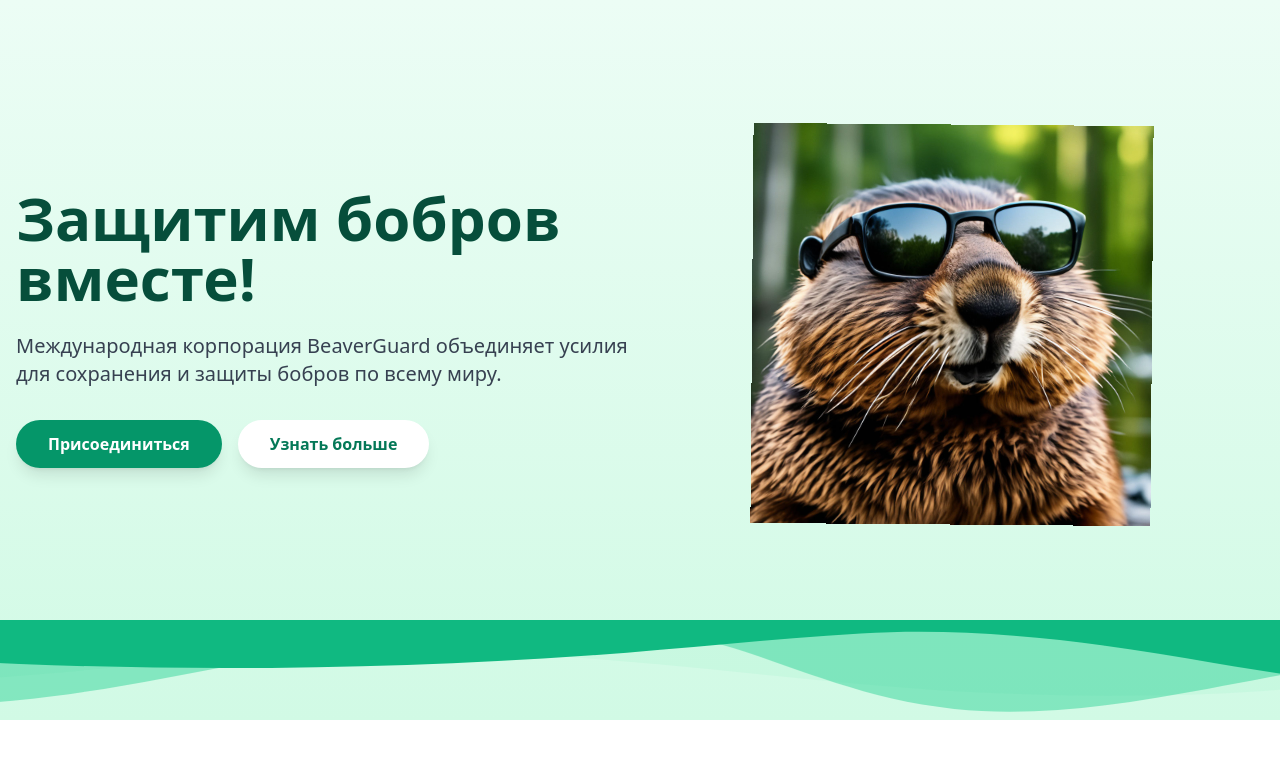
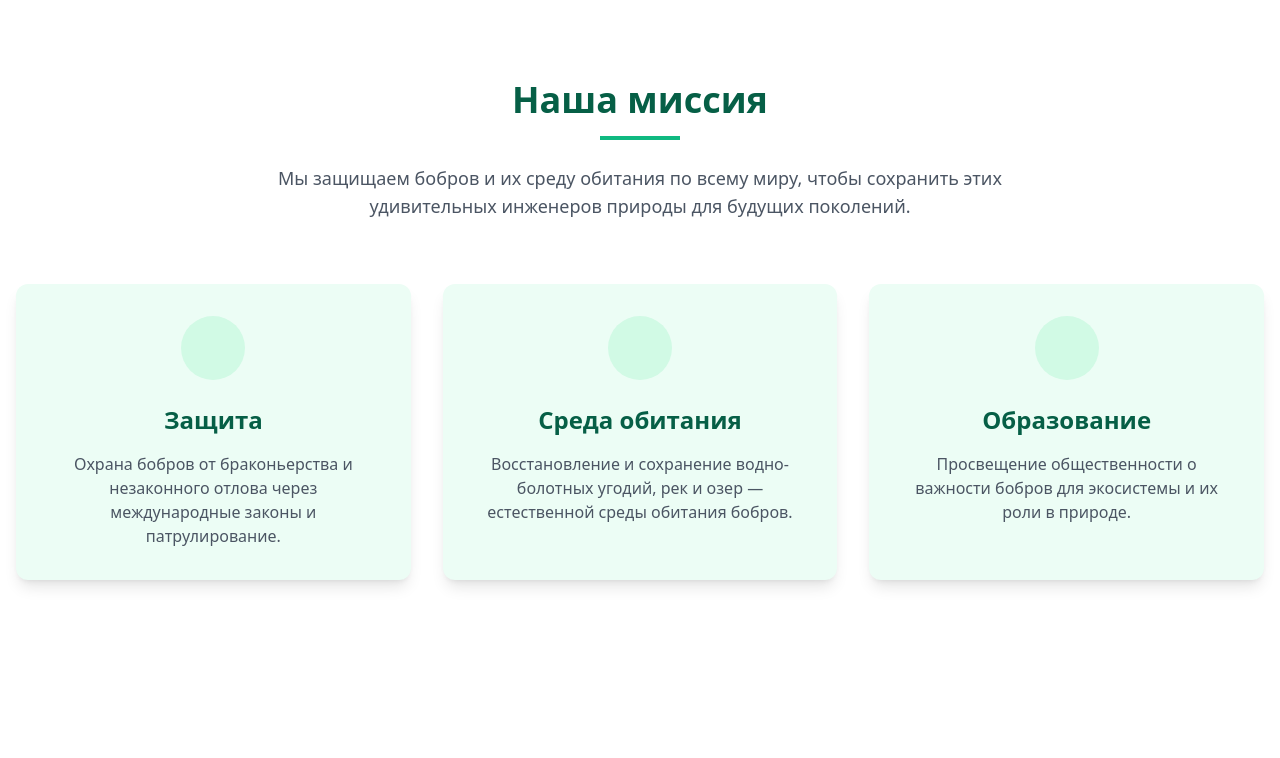
Before and after one commit to kurmangazykz03-dot/bever-defender, a plain HTML site: page index.html in a window 1280 px wide. Drawn offline with nearby package versions, Linux system fonts and the light colour scheme.

Commit message:
mission block1

```diff
--- a/index.html
+++ b/index.html
@@ -106,50 +106,81 @@
 </head>
 <body >
 
-<!-- Hero Section (Первый блок) -->
-<section
-    id="hero"
-    class="water-wave pt-24 pb-32 md:pt-32 md:pb-48 bg-gradient-to-b from-emerald-50 to-emerald-100 relative overflow-hidden"
->
-  <div
-      class="container mx-auto px-4 flex flex-col md:flex-row items-center justify-between relative z-20"
-  >
-    <div class="md:w-1/2 mb-12 md:mb-0">
-      <h1
-          class="text-4xl md:text-6xl font-bold text-emerald-900 mb-6 leading-tight"
+<!-- Mission Section -->
+<section id="mission" class="py-20 bg-white">
+  <div class="container mx-auto px-4">
+    <div class="text-center mb-16">
+      <h2
+          class="text-3xl md:text-4xl font-bold text-emerald-800 mb-4"
       >
-        Защитим бобров вместе!
-      </h1>
-      <p class="text-lg md:text-xl text-gray-700 mb-8">
-        Международная корпорация BeaverGuard объединяет усилия для сохранения
-        и защиты бобров по всему миру.
+        Наша миссия
+      </h2>
+      <div class="w-20 h-1 bg-emerald-500 mx-auto mb-6"></div>
+      <p class="text-lg text-gray-600 max-w-3xl mx-auto">
+        Мы защищаем бобров и их среду обитания по всему миру, чтобы сохранить
+        этих удивительных инженеров природы для будущих поколений.
       </p>
-      <div class="flex flex-col sm:flex-row space-y-4 sm:space-y-0 sm:space-x-4">
-        <a
-            href="#join"
-            class="bg-emerald-600 hover:bg-emerald-700 text-white font-bold py-3 px-8 rounded-full shadow-lg transition duration-300 text-center"
-        >Присоединиться</a
-        >
-        <a
-            href="#mission"
-            class="bg-white hover:bg-gray-100 text-emerald-700 font-bold py-3 px-8 rounded-full shadow-lg transition duration-300 text-center"
-        >Узнать больше</a
-        >
-      </div>
     </div>
 
-    <div class="md:w-1/2 flex justify-center">
+    <div class="grid grid-cols-1 md:grid-cols-3 gap-8">
       <div
-          style="width:400px; height: 400px"
-          class="relative h-64 w-64 md:h-96 md:w-96">
-        <img
-            src="cool.jpg"
-            alt="Happy Beaver"
-            class="w-full h-full object-contain beaver-float"
-        />
+          class="bg-emerald-50 rounded-xl p-8 shadow-lg hover:shadow-xl transition duration-300"
+      >
+        <div
+            class="bg-emerald-100 w-16 h-16 rounded-full flex items-center justify-center mb-6 mx-auto"
+        >
+          <i class="fas fa-shield-alt text-2xl text-emerald-600"></i>
+        </div>
+        <h3
+            class="text-2xl font-bold text-emerald-800 mb-4 text-center"
+        >
+          Защита
+        </h3>
+        <p class="text-gray-600 text-center">
+          Охрана бобров от браконьерства и незаконного отлова через
+          международные законы и патрулирование.
+        </p>
+      </div>
+
+      <div
+          class="bg-emerald-50 rounded-xl p-8 shadow-lg hover:shadow-xl transition duration-300"
+      >
+        <div
+            class="bg-emerald-100 w-16 h-16 rounded-full flex items-center justify-center mb-6 mx-auto"
+        >
+          <i class="fas fa-home text-2xl text-emerald-600"></i>
+        </div>
+        <h3
+            class="text-2xl font-bold text-emerald-800 mb-4 text-center"
+        >
+          Среда обитания
+        </h3>
+        <p class="text-gray-600 text-center">
+          Восстановление и сохранение водно-болотных угодий, рек и озер —
+          естественной среды обитания бобров.
+        </p>
+      </div>
+
+      <div
+          class="bg-emerald-50 rounded-xl p-8 shadow-lg hover:shadow-xl transition duration-300"
+      >
+        <div
+            class="bg-emerald-100 w-16 h-16 rounded-full flex items-center justify-center mb-6 mx-auto"
+        >
+          <i class="fas fa-graduation-cap text-2xl text-emerald-600"></i>
+        </div>
+        <h3
+            class="text-2xl font-bold text-emerald-800 mb-4 text-center"
+        >
+          Образование
+        </h3>
+        <p class="text-gray-600 text-center">
+          Просвещение общественности о важности бобров для экосистемы и
+          их роли в природе.
+        </p>
       </div>
     </div>
   </div>
-</section>
+
 </body>
 </html>
```
